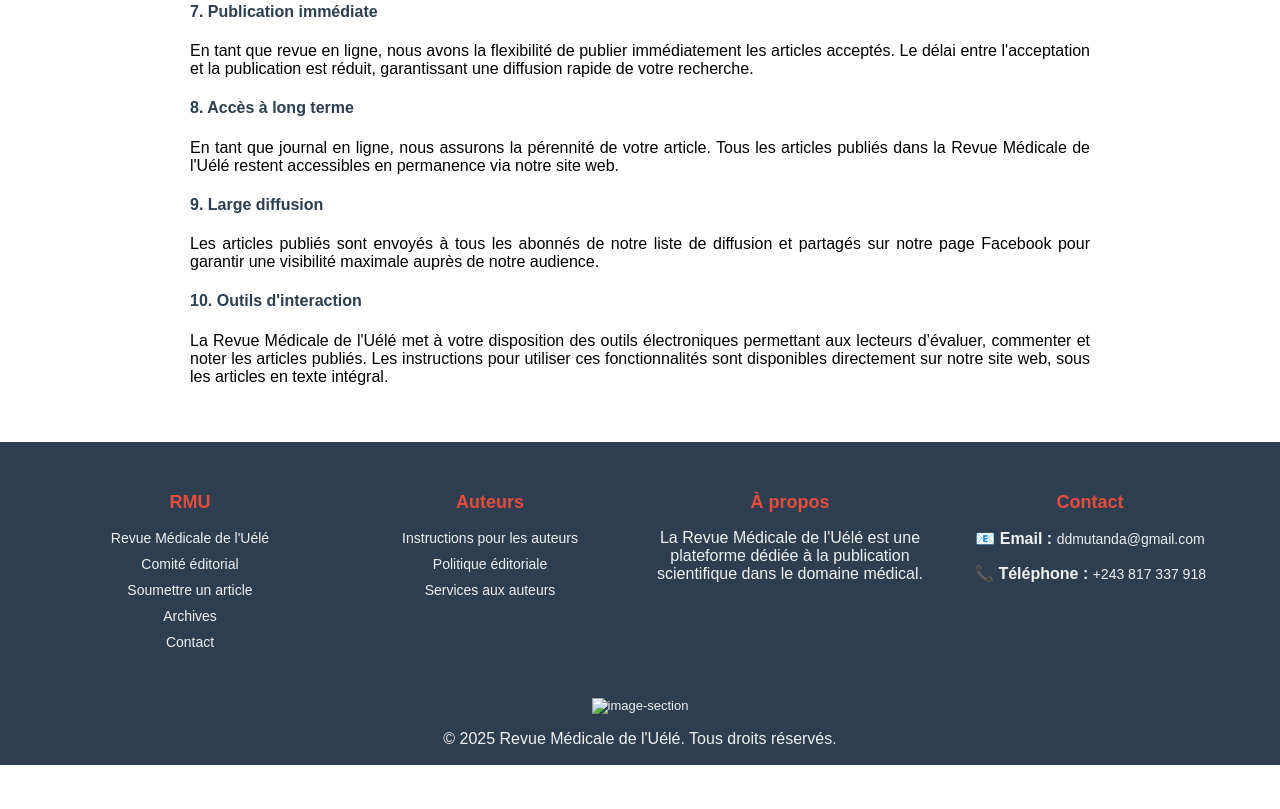
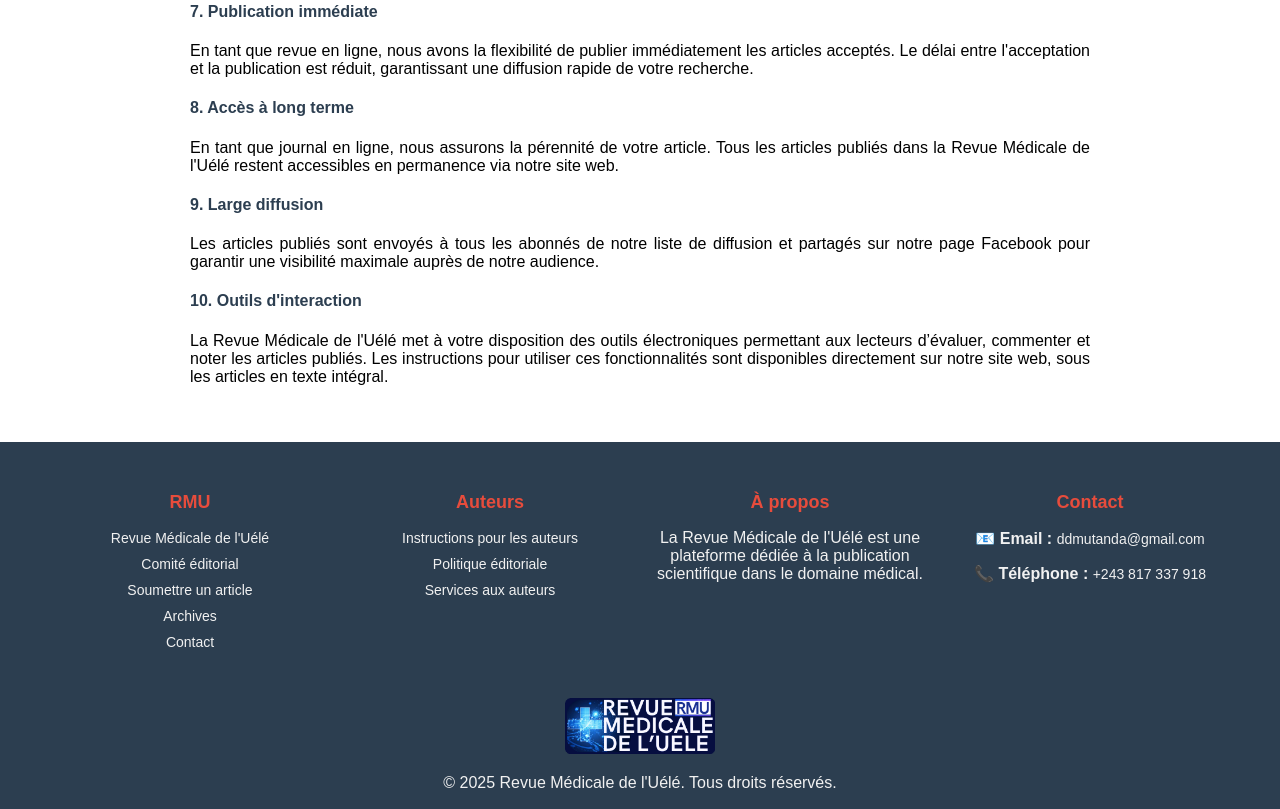
Before and after one commit to BOO-MUTANDA/revuemedicuele.com, a plain HTML site: page apropos.html in a window 1280 px wide. Shown: the part 1099-1908 px from the top of the page. Before the commit the page ends 1864 px from the top, so only its background shows below. Drawn offline with Linux system fonts and the light colour scheme.

Commit message:
Update apropos.html

```diff
--- a/apropos.html
+++ b/apropos.html
@@ -111,7 +111,7 @@
 
         </footer>
         <div class="footer-logo">
-            <img src="./img/LOGO_RMU2_rounded.png" alt="image-section">
+            <img src="LOGO_RMU2_rounded.png" alt="image-section">
         </div>
 
         <link rel="stylesheet" href="footer.css">
```
